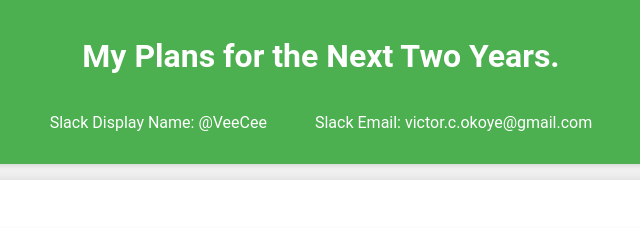
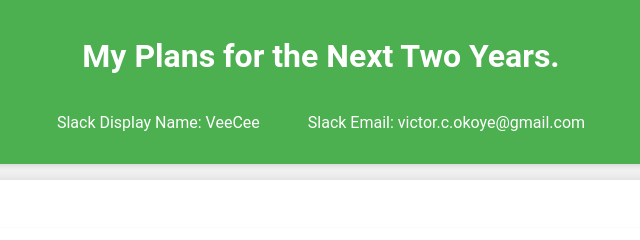
Before and after one commit to chivicoko/www.vic.tor, a plain HTML site: page index.html in a window 1280 px wide. Shown: the top 240 px of the page, 319-959 px from the left. Drawn offline with Linux system fonts and the light colour scheme.

Commit message:
updated display name

```diff
--- a/index.html
+++ b/index.html
@@ -10,7 +10,7 @@
     <header data-testid="header">
         <h1>My Plans for the Next Two Years.</h1>
         <div class="slack-info">
-            <p data-testid="slackDisplayName">Slack Display Name: @VeeCee</p>
+            <p data-testid="slackDisplayName">Slack Display Name: VeeCee</p>
             <p data-testid="slackEmail">Slack Email: victor.c.okoye@gmail.com</p>
     </header>
 
```
